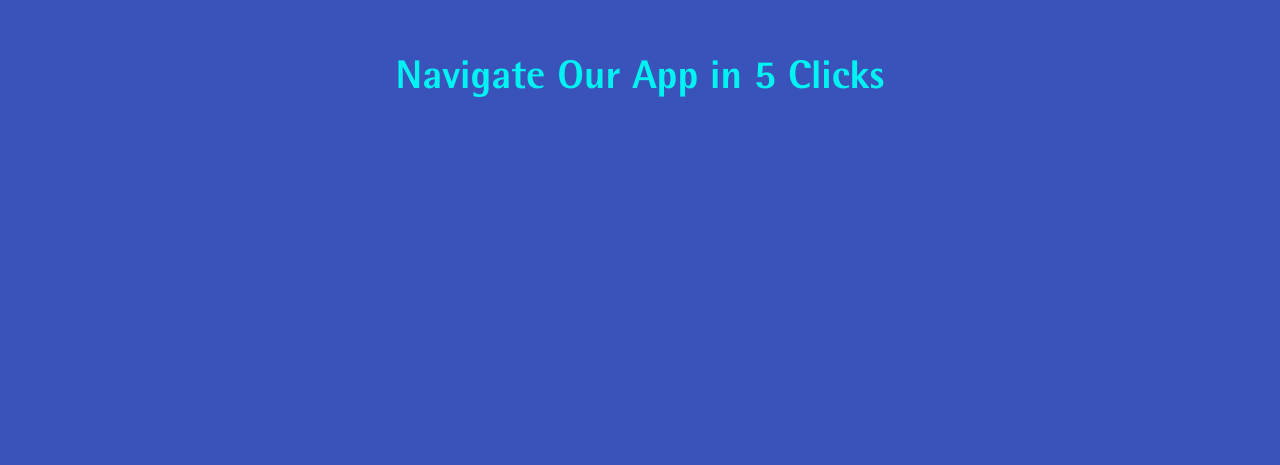
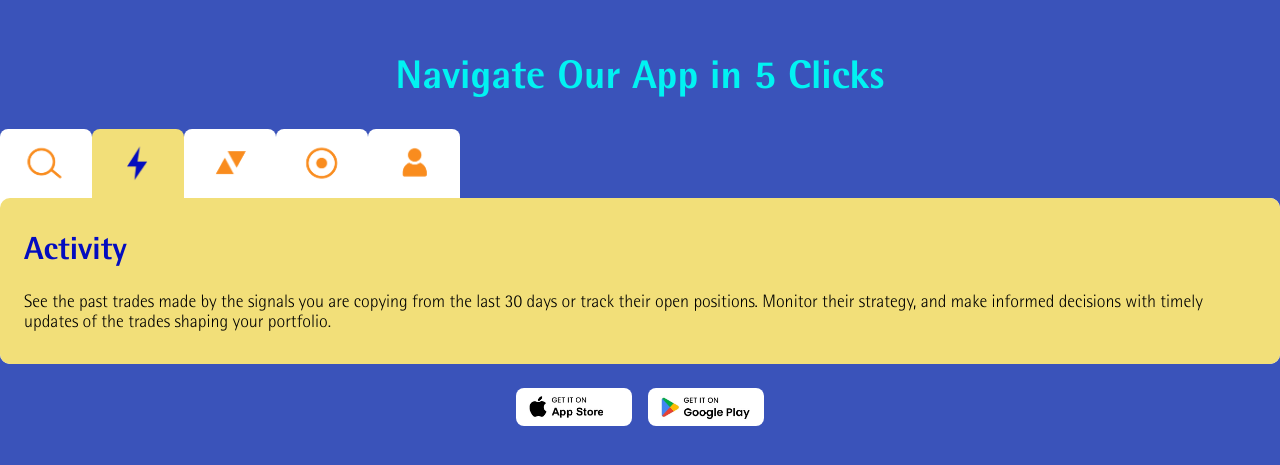
Before and after one commit to Nickole2116/blackwell-test, a Next.js app: page / in a window 1280 px wide. Shown: the part 5010-5475 px from the top of the page. Built offline with nearby package versions, Linux system fonts and the light colour scheme.

Commit message:
navigation section part

```diff
--- a/app/home/layout/sections/NavigateSection.tsx
+++ b/app/home/layout/sections/NavigateSection.tsx
@@ -8,7 +8,45 @@ export default function NavigateSection() {
         <div className="bigtitle">Navigate Our App in 5 Clicks</div>
 
         <div className="navigator-box">
+            <div className="nav">
+                <div className="option">
+                    <Image src="/blackwell/navigate/icon1.png" alt="icon" width={200} height={200} className="icon" />
+                    <Image src="/blackwell/navigate/icon1-blue.png" alt="icon" width={200} height={200} className="icon-bolded" />
+                </div>
+                <div className="option bolded">
+                    <Image src="/blackwell/navigate/icon2.png" alt="icon" width={200} height={200} className="icon" />
+                    <Image src="/blackwell/navigate/icon2-blue.png" alt="icon" width={200} height={200} className="icon-bolded" />
+                </div>
+                <div className="option">
+                    <Image src="/blackwell/navigate/icon3.png" alt="icon" width={200} height={200} className="icon" />
+                    <Image src="/blackwell/navigate/icon3-blue.png" alt="icon" width={200} height={200} className="icon-bolded" />
+                </div>
+                <div className="option">
+                    <Image src="/blackwell/navigate/icon4.png" alt="icon" width={200} height={200} className="icon" />
+                    <Image src="/blackwell/navigate/icon4-blue.png" alt="icon" width={200} height={200} className="icon-bolded" />
+                </div>
+                <div className="option">
+                    <Image src="/blackwell/navigate/icon5.png" alt="icon" width={200} height={200} className="icon" />
+                    <Image src="/blackwell/navigate/icon5-blue.png" alt="icon" width={200} height={200} className="icon-bolded" />
+                </div>
+            </div>
+            <div className="content">
+                <div className="para">
+                    <div className="title">Activity</div>
+                    <div className="paragraph">
+                        See the past trades made by the signals you are copying from the last 30 days or track their open positions. Monitor their strategy, and make informed decisions with timely updates of the trades shaping your portfolio.
+                    </div>
+                </div>
+            </div>
+        </div>
 
+        <div className="supports">
+            <div className="brand">
+                <Image src="/blackwell/app-store.jpg" alt="App Store" width={100} height={100} className="app-store" />
+            </div>
+            <div className="brand">
+                <Image src="/blackwell/google-play.jpg" alt="Google Play" width={100} height={100} className="google-play" />
+            </div>
         </div>
     </>
 }
--- a/styles/globals.scss
+++ b/styles/globals.scss
@@ -438,6 +438,64 @@ body {
     position: relative;
     padding: 2rem 0;
     min-height: 100vh;
+
+    & > .bigtitle {
+      padding-bottom: 2rem;
+    }
+
+    & > .navigator-box {
+      & > .nav {
+        display: flex;
+        align-items: center;
+        & > .option {
+          border-top-left-radius: 8px;
+          border-top-right-radius: 8px;
+          background: #fff;
+          padding: .5rem 1rem;
+          & > .icon { display: block; width: 60px; height: auto; }
+          & > .icon-bolded { display: none; width: 60px; height: auto; }
+
+          &.bolded, &:hover {
+            background: $gold;
+            & > .icon { display: none; }
+          & > .icon-bolded { display: block; }
+          }
+        }
+      }
+      & > .content {
+        background: #fff;
+        border-radius: 10px;
+        border-top-left-radius: 0;
+        & > .para {
+          background: $gold;
+          border-radius: 10px;
+          padding: 2rem 1.5rem;
+          & > .title {
+            color: $light-blue;
+            font-weight: 800;
+            font-size: 2rem;
+            margin-bottom: 1.5rem;
+          }
+          & > .paragraph {
+            font-size: 1.125rem;
+          }
+        }
+      }
+    }
+
+    & > .supports {
+      display: flex;
+      align-items: center;
+      justify-content: center;
+      gap: 1rem;
+      margin-top: 1.5rem;
+
+      & > .brand {
+        background: #fff;
+        padding: 0.25rem .5rem;
+        border-radius: 8px;
+      }
+    }
   }
   & > .enquire-section {
     position: relative;
```
